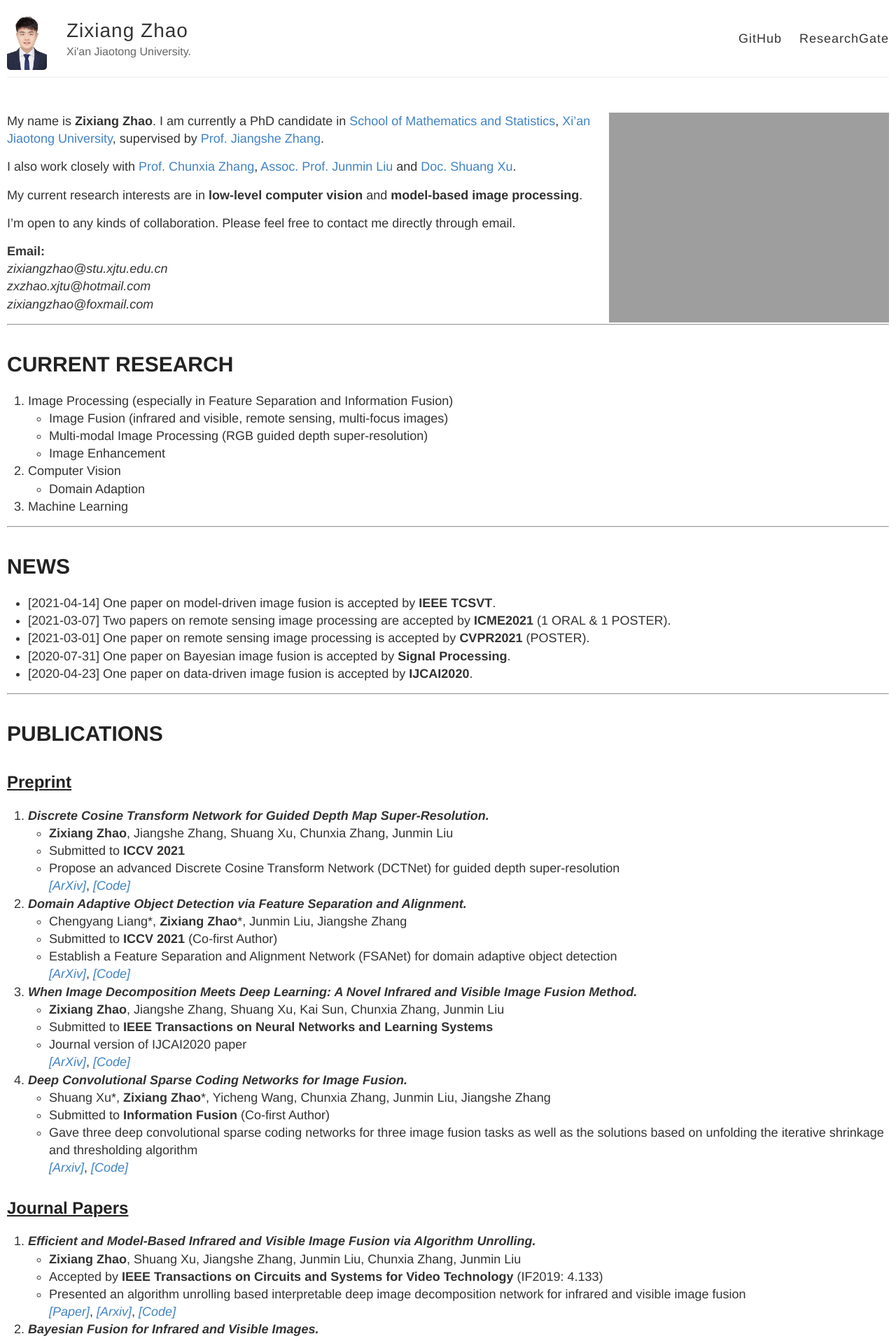
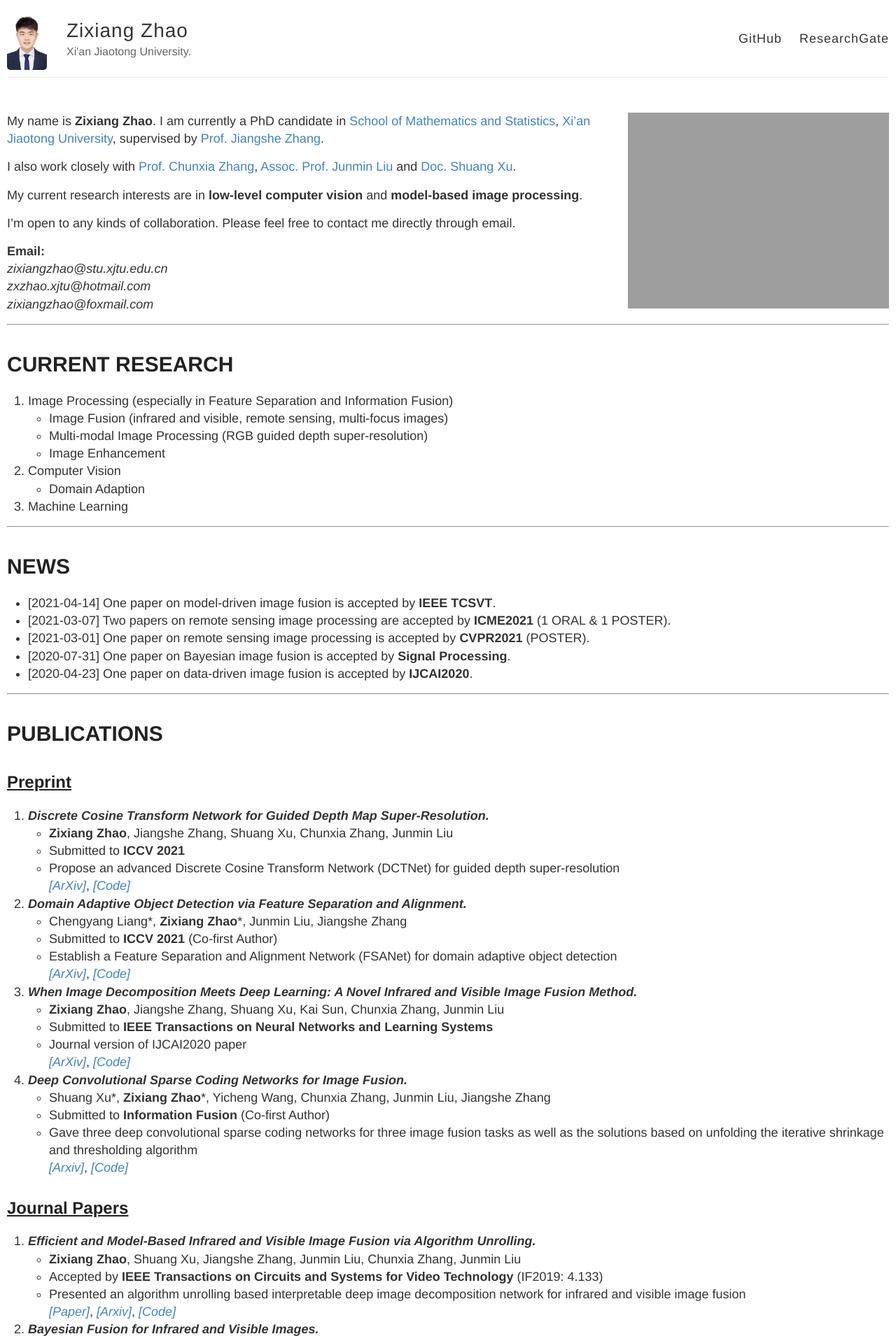
Before and after one commit to Zhaozixiang1228/Zhaozixiang1228.github.io, a Jekyll site: the page built from index.md, in a window 1280 px wide. Shown: the top 1917 px of the page at 70% size. Built offline with Jekyll 4.4.1, drawn with Linux system fonts in a browser that asks for light colours; our own code applies the rules of GitHub Pages for plain Markdown files.

Commit message:
Update index.md

```diff
--- a/index.md
+++ b/index.md
@@ -1,4 +1,4 @@
-<img align="right" src="images//me.jpg" height="300px"/>
+<img align="right" src="images//me.jpg" height="280px"/>
 
 My name is **Zixiang Zhao**. I am currently a PhD candidate in [School of Mathematics and Statistics](http://math.xjtu.edu.cn/), [Xi'an Jiaotong University](http://www.xjtu.edu.cn/), supervised by [Prof. Jiangshe Zhang](http://gr.xjtu.edu.cn/web/jszhang).
 
```
